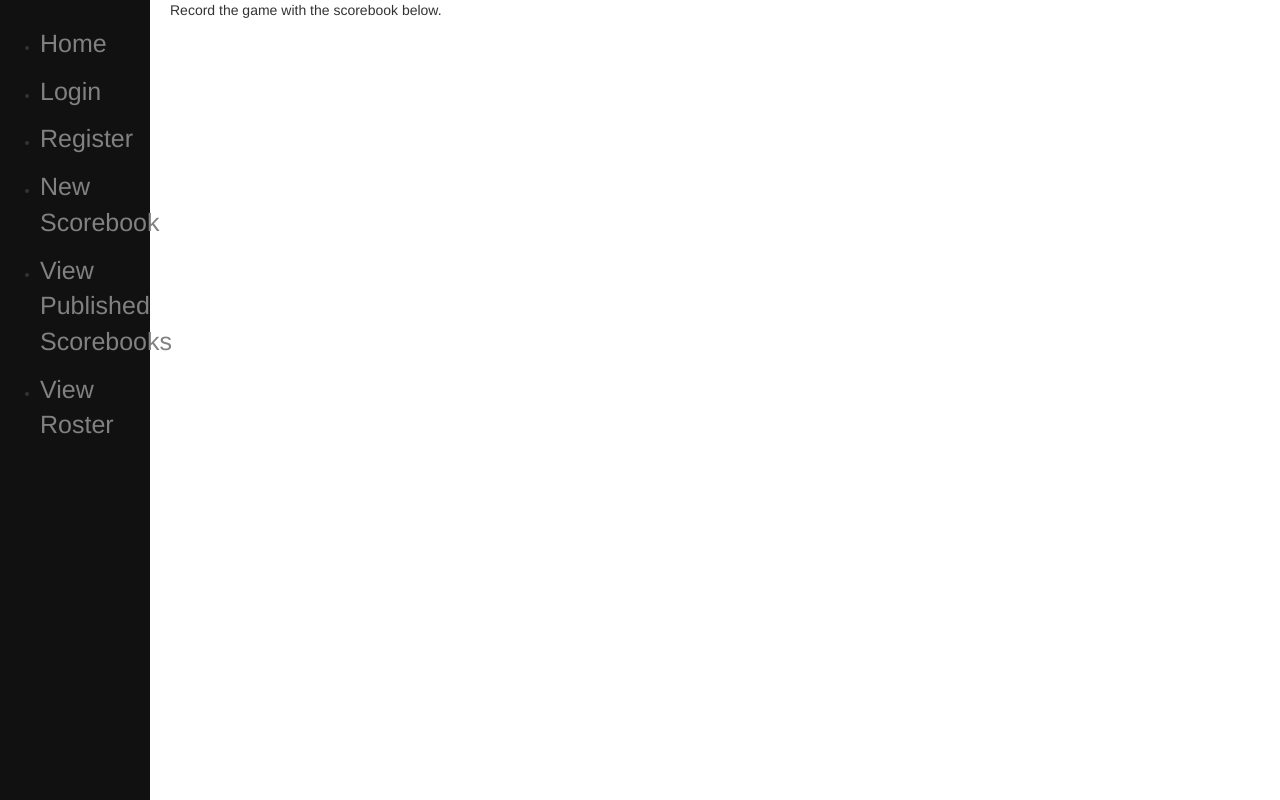
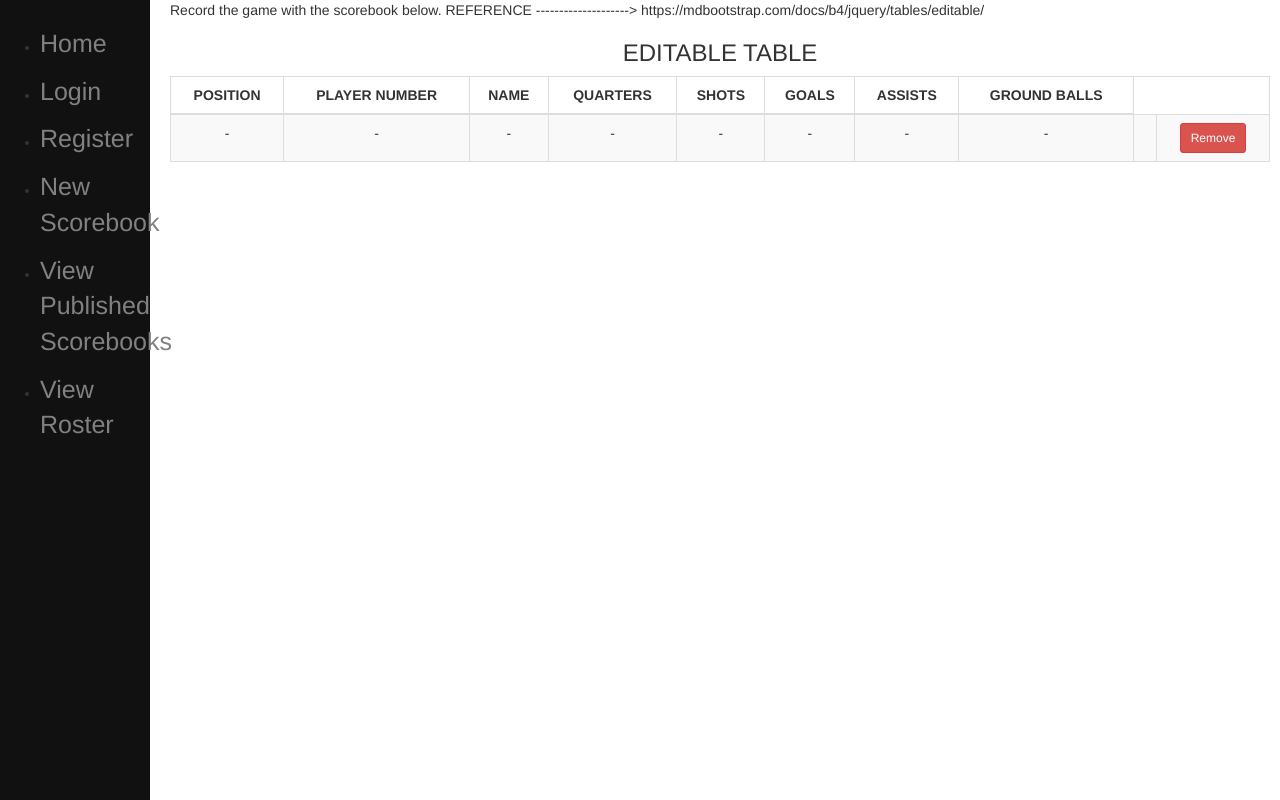
Before and after one commit to ch0164/lacrosse_scoreboard, a Django app: template core/templates/scorebook.html in a window 1280 px wide. Run offline with Django 3.2, Linux system fonts and the light colour scheme; the template is opened without the code that fills it, so the values that code supplies are empty; some libraries are stand-ins or nearby versions.

Commit message:
add editable row for scorebook

```diff
--- a/core/templates/home.html
+++ b/core/templates/home.html
@@ -38,7 +38,7 @@
 <h2>You are a coach!</h2>
 {% endif %}
 
-    <div style="display:flex; flex-direction: row; justify-content: center; align-items: center">
+    <div style="display:flex; flex-direction: row; position:relative; left:600px; align-items: center">
         <table class="tg" style="text-align: center;">
             <tr>
                 <td><p style="font-weight: bold;">HOME TEAM</p>
--- a/core/templates/scorebook.html
+++ b/core/templates/scorebook.html
@@ -4,4 +4,62 @@
 
 {% block content %}
 Record the game with the scorebook below.
+REFERENCE --------------------> https://mdbootstrap.com/docs/b4/jquery/tables/editable/
+<div class="scorebook">
+  <h3 class="scorebook-header text-center font-weight-bold text-uppercase py-4">
+    Editable table
+  </h3>
+  <div class="card-body">
+    <div id="table" class="table-editable">
+      <span class="table-add float-right mb-3 mr-2"
+        ><a href="#!" class="text-success"
+          ><i class="fas fa-plus fa-2x" aria-hidden="true"></i></a
+      ></span>
+      <table class="table table-bordered table-responsive-md table-striped text-center">
+        <thead>
+          <tr>
+            <th class="text-center">POSITION</th>
+            <th class="text-center">PLAYER NUMBER</th>
+            <th class="text-center">NAME</th>
+            <th class="text-center">QUARTERS</th>
+            <th class="text-center">SHOTS</th>
+            <th class="text-center">GOALS</th>
+            <th class="text-center">ASSISTS</th>
+            <th class="text-center">GROUND BALLS</th>
+
+          </tr>
+        </thead>
+        <tbody>
+          <tr>
+            <td class="pt-3-half" contenteditable="true">-</td>
+            <td class="pt-3-half" contenteditable="true">-</td>
+            <td class="pt-3-half" contenteditable="true">-</td>
+            <td class="pt-3-half" contenteditable="true">-</td>
+            <td class="pt-3-half" contenteditable="true">-</td>
+            <td class="pt-3-half" contenteditable="true">-</td>
+            <td class="pt-3-half" contenteditable="true">-</td>
+            <td class="pt-3-half" contenteditable="true">-</td>
+            <td class="pt-3-half">
+              <span class="table-up"
+                ><a href="#!" class="indigo-text"
+                  ><i class="fas fa-long-arrow-alt-up" aria-hidden="true"></i></a
+              ></span>
+              <span class="table-down"
+                ><a href="#!" class="indigo-text"
+                  ><i class="fas fa-long-arrow-alt-down" aria-hidden="true"></i></a
+              ></span>
+            </td>
+            <td>
+              <span class="table-remove"
+                ><button type="button" class="btn btn-danger btn-rounded btn-sm my-0">
+                  Remove
+                </button></span
+              >
+            </td>
+          </tr>
+        </tbody>
+      </table>
+    </div>
+  </div>
+</div>
 {% endblock %}
```
Also changed, not shown: db.sqlite3.
